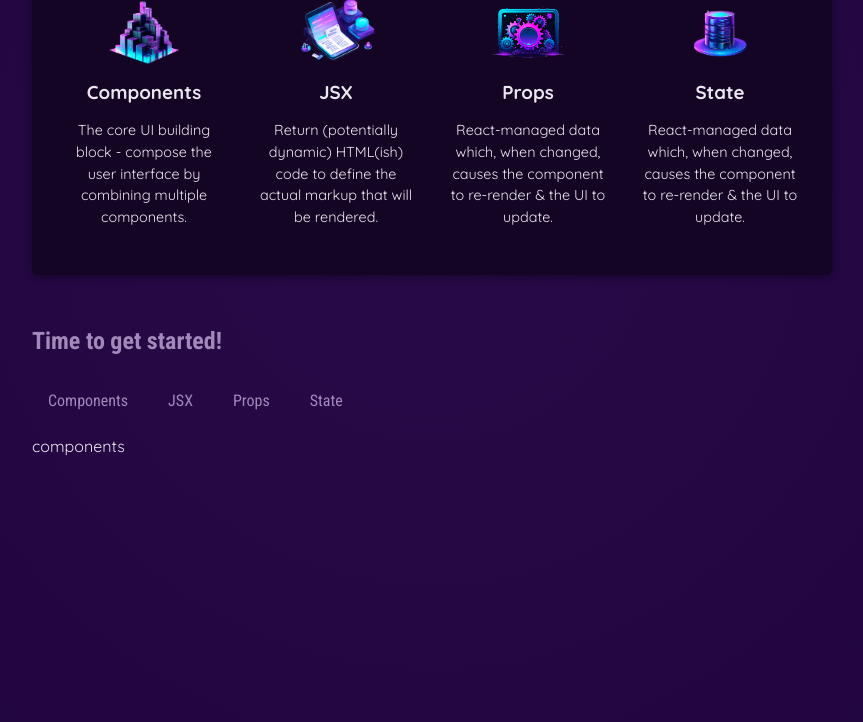
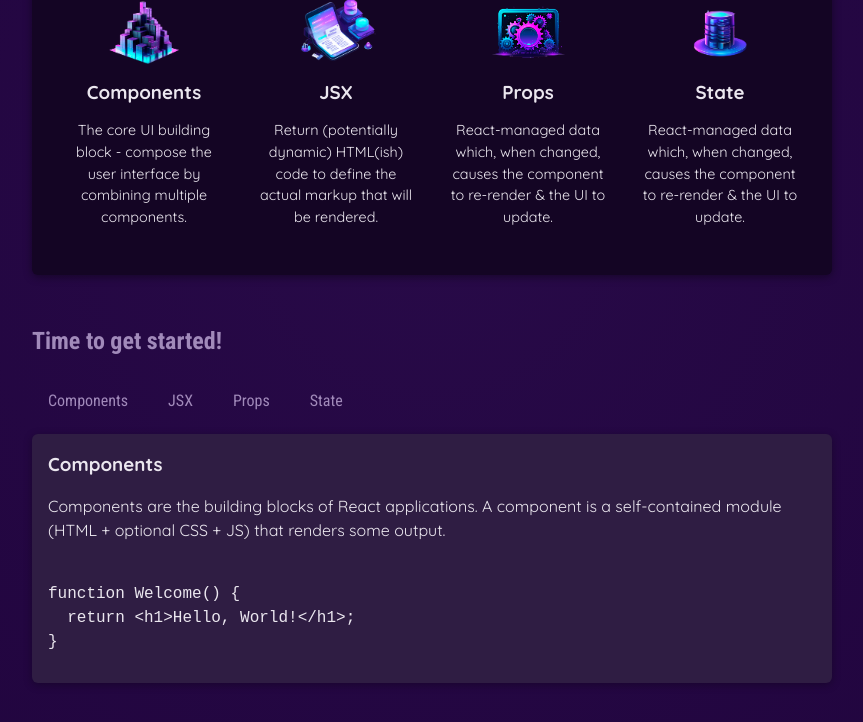
Before and after one commit to mhjarvis/React, a React (Vite) app in the folder Tutorials/01-starting-project/: page / in a window 1280 px wide. Both pictures are taken after a click on the button "Components". Shown: the part 424-1146 px from the top of the page, without its empty margins (208-1071 px from the left). Built offline with nearby package versions, Linux system fonts and the light colour scheme.

Commit message:
Add conditionals to decide what content is loaded

```diff
--- a/Tutorials/01-starting-project/src/App.jsx
+++ b/Tutorials/01-starting-project/src/App.jsx
@@ -4,9 +4,10 @@
 import CoreConcept from "./components/CoreConcepts.jsx";
 import TabButton from "./components/Header/TabButton.jsx";
 import { useState } from "react";
+import { EXAMPLES } from "./data.js";
 
 function App() {
-    const [selectedTopic, setSelectedTopic] = useState("Click a button");
+    const [selectedTopic, setSelectedTopic] = useState();
 
     function handleSelect(selectedButton) {
         setSelectedTopic(selectedButton);
@@ -57,11 +58,21 @@
                             State
                         </TabButton>
                     </menu>
-                    {selectedTopic}
+                    {!selectedTopic ? <p>Please select a topic.</p> : null}
+
+                    {selectedTopic ? (
+                        <div id="tab-content">
+                            <h3>{EXAMPLES[selectedTopic].title}</h3>
+                            <p>{EXAMPLES[selectedTopic].description}</p>
+                            <pre>
+                                <code>{EXAMPLES[selectedTopic].code}</code>
+                            </pre>
+                        </div>
+                    ) : null}
+
                 </section>
             </main>
         </div>
     );
 }
-
 export default App;
--- a/Tutorials/01-starting-project/src/data.js
+++ b/Tutorials/01-starting-project/src/data.js
@@ -1,31 +1,82 @@
-import componentsImg from "./assets/components.png";
-import propsImg from "./assets/config.png";
-import jsxImg from "./assets/jsx-ui.png";
-import stateImg from "./assets/state-mgmt.png";
+import componentsImg from './assets/components.png';
+import propsImg from './assets/config.png';
+import jsxImg from './assets/jsx-ui.png';
+import stateImg from './assets/state-mgmt.png';
 
 export const CORE_CONCEPTS = [
   {
     image: componentsImg,
-        title: "Components",
+    title: 'Components',
     description:
-            "The core UI building block - compose the user interface by combining multiple components.",
+      'The core UI building block - compose the user interface by combining multiple components.',
   },
   {
     image: jsxImg,
-        title: "JSX",
+    title: 'JSX',
     description:
-            "Return (potentially dynamic) HTML(ish) code to define the actual markup that will be rendered.",
+      'Return (potentially dynamic) HTML(ish) code to define the actual markup that will be rendered.',
   },
   {
     image: propsImg,
-        title: "Props",
+    title: 'Props',
     description:
-            "Make components configurable (and therefore reusable) by passing input data to them.",
+      'Make components configurable (and therefore reusable) by passing input data to them.',
   },
   {
     image: stateImg,
-        title: "State",
+    title: 'State',
     description:
-            "React-managed data which, when changed, causes the component to re-render & the UI to update.",
+      'React-managed data which, when changed, causes the component to re-render & the UI to update.',
   },
 ];
+
+export const EXAMPLES = {
+  components: {
+    title: 'Components',
+    description:
+      'Components are the building blocks of React applications. A component is a self-contained module (HTML + optional CSS + JS) that renders some output.',
+    code: `
+function Welcome() {
+  return <h1>Hello, World!</h1>;
+}`,
+  },
+  jsx: {
+    title: 'JSX',
+    description:
+      'JSX is a syntax extension to JavaScript. It is similar to a template language, but it has full power of JavaScript (e.g., it may output dynamic content).',
+    code: `
+<div>
+  <h1>Welcome {userName}</h1>
+  <p>Time to learn React!</p>
+</div>`,
+  },
+  props: {
+    title: 'Props',
+    description:
+      'Components accept arbitrary inputs called props. They are like function arguments.',
+    code: `
+function Welcome(props) {
+  return <h1>Hello, {props.name}</h1>;
+}`,
+  },
+  state: {
+    title: 'State',
+    description:
+      'State allows React components to change their output over time in response to user actions, network responses, and anything else.',
+    code: `
+function Counter() {
+  const [isVisible, setIsVisible] = useState(false);
+
+  function handleClick() {
+    setIsVisible(true);
+  }
+
+  return (
+    <div>
+      <button onClick={handleClick}>Show Details</button>
+      {isVisible && <p>Amazing details!</p>}
+    </div>
+  );
+}`,
+  },
+};
```
Lines whose indentation alone changed are shown as unchanged.
